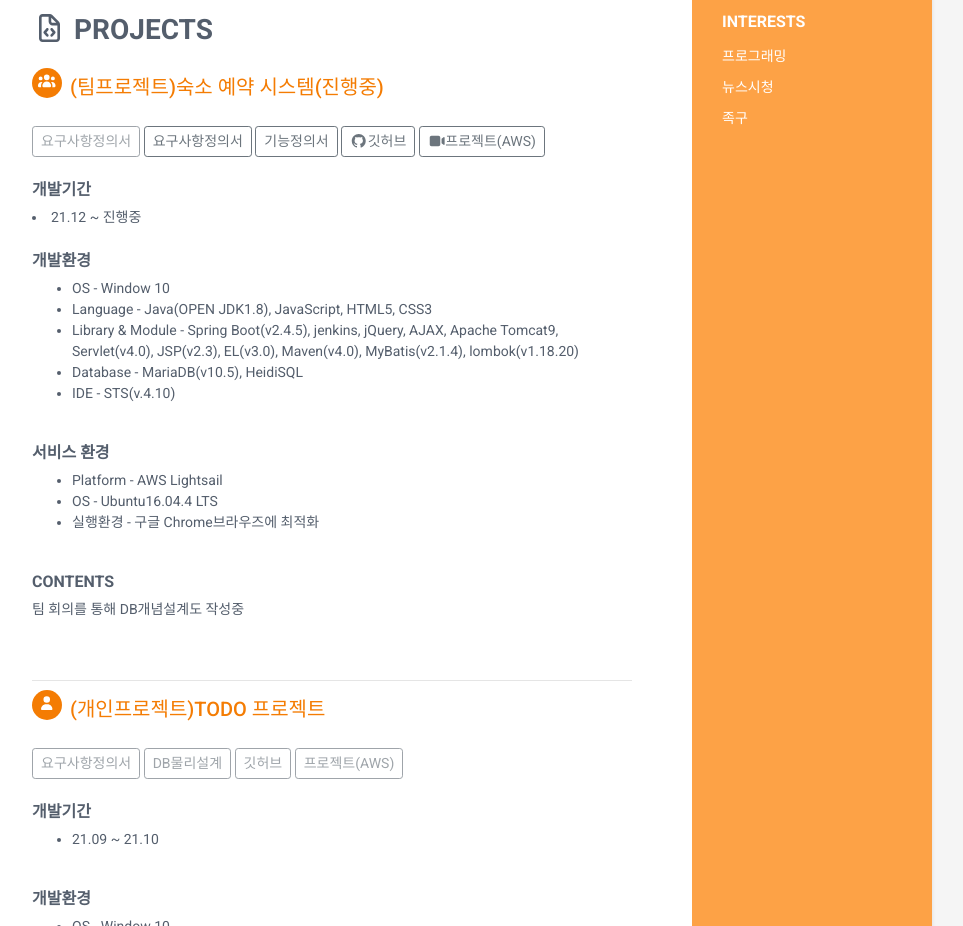
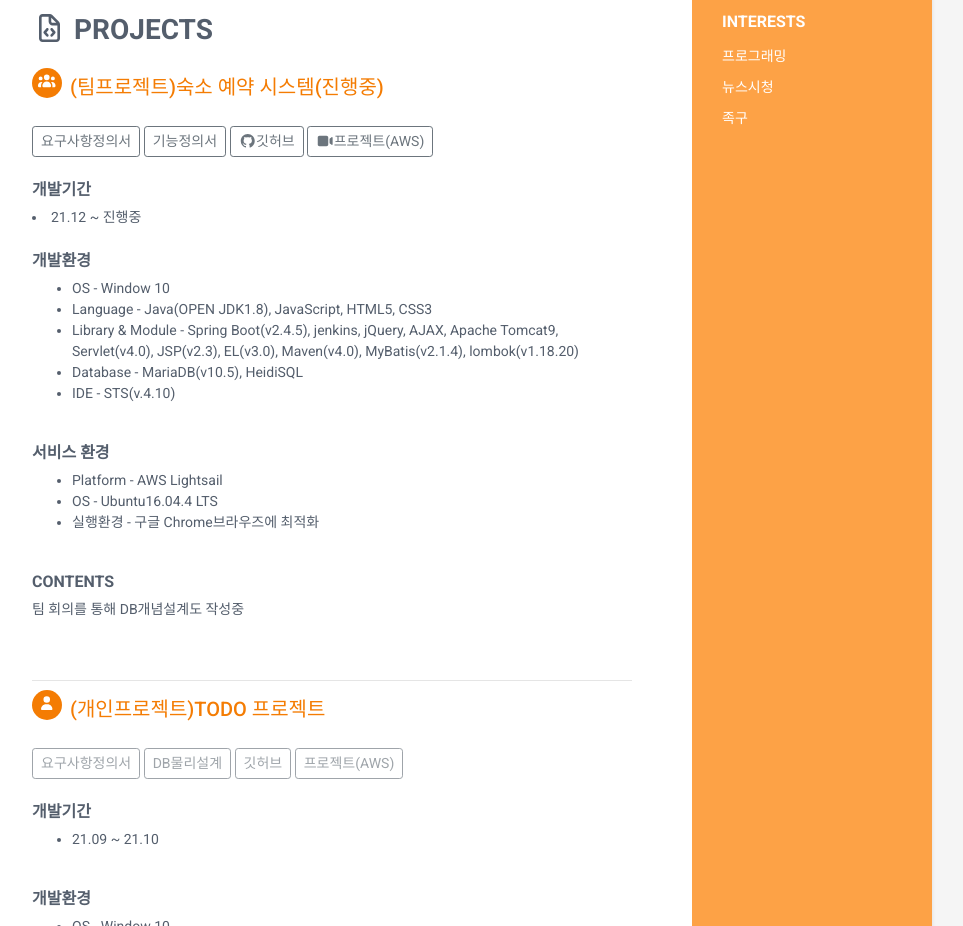
Before and after one commit to KUSEUNGBON/KUSEUNGBON.github.io, a plain HTML site: page index.html in a window 1280 px wide. Shown: the part 900-1826 px from the top of the page, without its empty margins (188-1151 px from the left). Drawn offline with Linux system fonts and the light colour scheme.

Commit message:
[구승본] 요구사항정의서 중복 삭제

```diff
--- a/index.html
+++ b/index.html
@@ -145,7 +145,7 @@
                 <h2 class="section-title"><span class="icon-holder"><i class="fas fa-users"></i></span>(팀프로젝트)숙소 예약 시스템(진행중)</h2>
                 <div class="item">
                 	<div class="project-type">
-						<button class="btn btn-outline-secondary btn-sm " disabled="disabled">요구사항정의서</button>
+
 						<a href="img/yo.jpg" target="_blank"><button class="btn btn-outline-secondary btn-sm">요구사항정의서</button></a>
 						<a href="img/gi.jpg" target="_blank"><button class="btn btn-outline-secondary btn-sm">기능정의서</button></a>
 						<a href="https://github.com/GDJ40-B1/tap" target="_blank"><button class="btn btn-outline-secondary btn-sm"><i class="fab fa-github"></i>깃허브</button></a>
```
